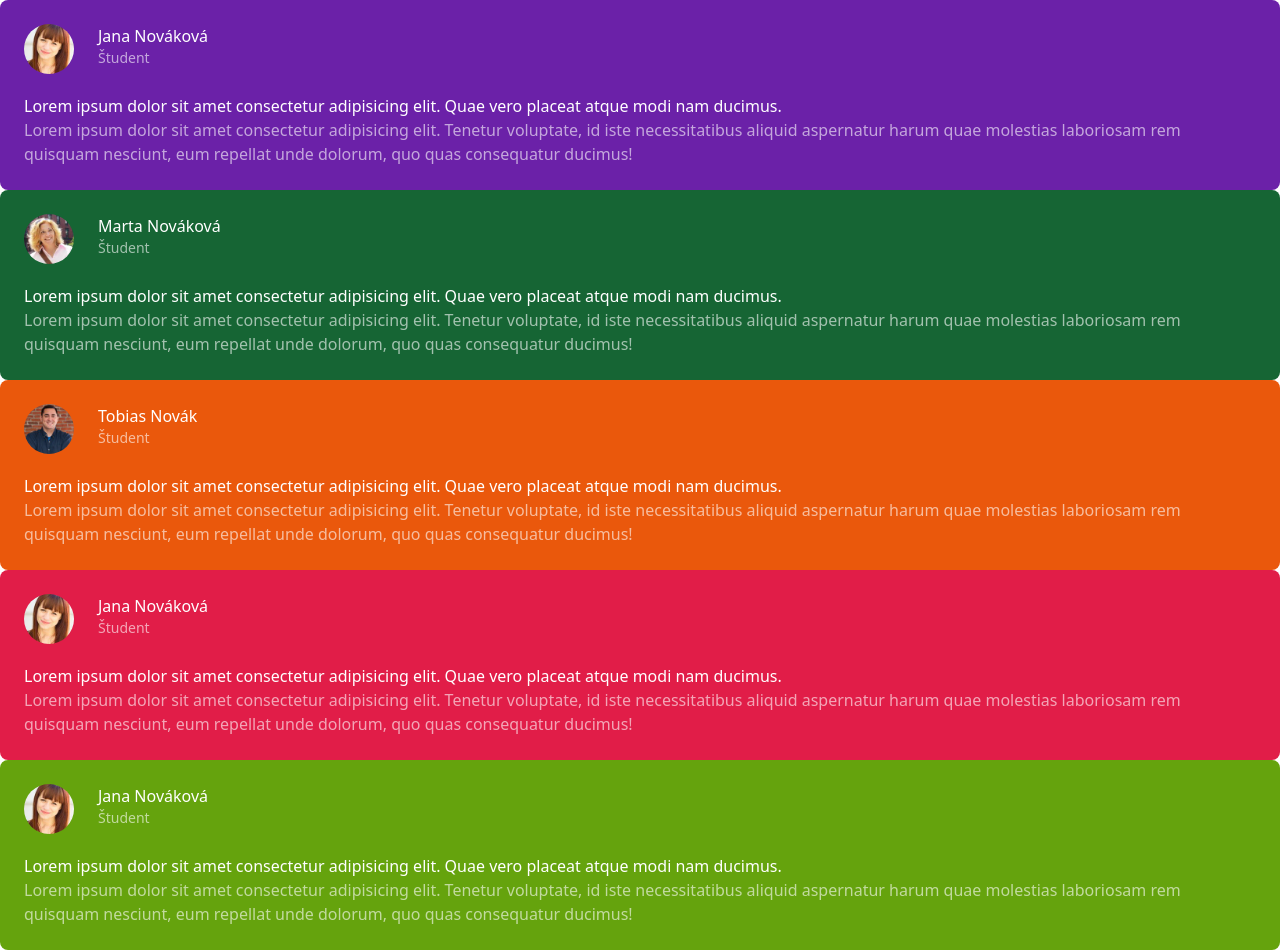
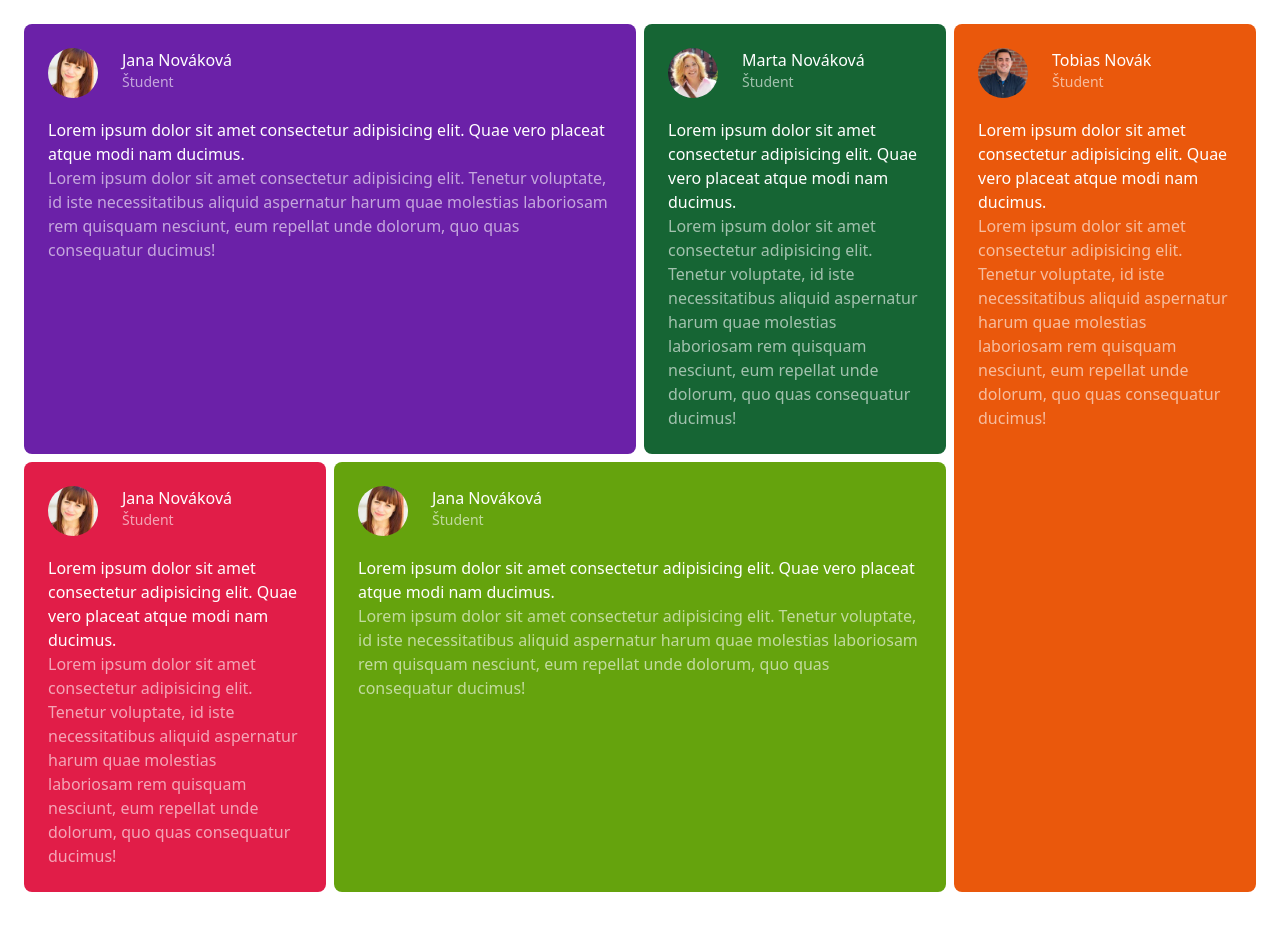
Before and after one commit to Baluo91/tailwind_grid, a website: page src/index.html in a window 1280 px wide. After the commit the page ends 916 px from the top, so only its background shows below. Drawn offline with Linux system fonts and the light colour scheme.

Commit message:
Tailwid grid final

```diff
--- a/src/index.html
+++ b/src/index.html
@@ -7,9 +7,9 @@
     <title>Tailwind_GRID</title>
 </head>
 <body>
-    <section>
+    <section class="p-6 grid lg:grid-cols-4 lg:grid-rows-4 gap-2 ">
         <!--Prvý-->
-        <div class="flex flex-col bg-purple-800 p-6 rounded-lg">
+        <div class="lg:col-span-2 lg:row-span-2 flex flex-col bg-purple-800 p-6 rounded-lg">
             <div class="flex flex-row">
                 <div class="">
                     <img src="../public/jana.jpg" alt="" class="w-[50px] rounded-full">
@@ -26,7 +26,7 @@
         </div>
 
         <!--Druhý-->
-        <div class="flex flex-col bg-green-800 p-6 rounded-lg">
+        <div class="lg:col-span-1 lg:row-span-2 flex flex-col bg-green-800 p-6 rounded-lg">
             <div class="flex flex-row">
                 <div class="">
                     <img src="../public/marta.jpg" alt="" class="w-[50px] rounded-full">
@@ -43,7 +43,7 @@
         </div>
 
         <!--Tretí-->
-        <div class="flex flex-col bg-orange-600 p-6 rounded-lg">
+        <div class="lg:col-span-1 lg:row-span-4 flex flex-col bg-orange-600 p-6 rounded-lg">
             <div class="flex flex-row">
                 <div class="">
                     <img src="../public/tobias.jpg" alt="" class="w-[50px] rounded-full">
@@ -60,7 +60,7 @@
         </div>
 
         <!--Štvrtý-->
-        <div class="flex flex-col bg-rose-600 p-6 rounded-lg">
+        <div class="lg:col-span-1 lg:row-span-2 flex flex-col bg-rose-600 p-6 rounded-lg">
             <div class="flex flex-row">
                 <div class="">
                     <img src="../public/jana.jpg" alt="" class="w-[50px] rounded-full">
@@ -77,7 +77,7 @@
         </div>
 
         <!--Piaty-->
-        <div class="flex flex-col bg-lime-600 p-6 rounded-lg">
+        <div class="lg:col-span-2 lg:row-span-2 flex flex-col bg-lime-600 p-6 rounded-lg">
             <div class="flex flex-row">
                 <div class="">
                     <img src="../public/jana.jpg" alt="" class="w-[50px] rounded-full">
```
Also changed, not shown: dist/output.css.
